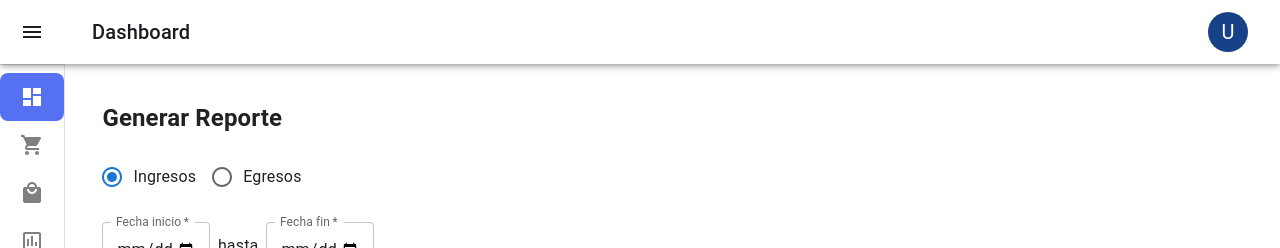
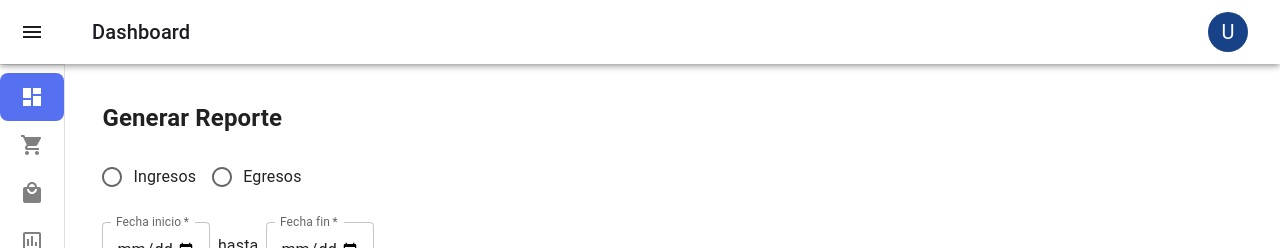
Before and after one commit to jpierre09/SIBI_front, a React (Vite) app: page /report in a window 1280 px wide. Shown: the top 248 px of the page. Built offline with nearby package versions, Linux system fonts and the light colour scheme.

Commit message:
Adjust value from formcontrollabel in reports

```diff
--- a/src/components/Reports/Reports.jsx
+++ b/src/components/Reports/Reports.jsx
@@ -39,8 +39,8 @@ const Reports = () => {
             <Box sx={{ width: '100%', justifyContent: 'flex-start', marginBottom: '8px' }}>
                 <FormControl component="fieldset">
                     <RadioGroup row value={reportType} onChange={(e) => setReportType(e.target.value)}>
-                        <FormControlLabel value="ingreso" control={<Radio />} label="Ingresos" />
-                        <FormControlLabel value="egreso" control={<Radio />} label="Egresos" />
+                        <FormControlLabel value="ingresos" control={<Radio />} label="Ingresos" />
+                        <FormControlLabel value="egresos" control={<Radio />} label="Egresos" />
                     </RadioGroup>
                 </FormControl>
             </Box>
```
